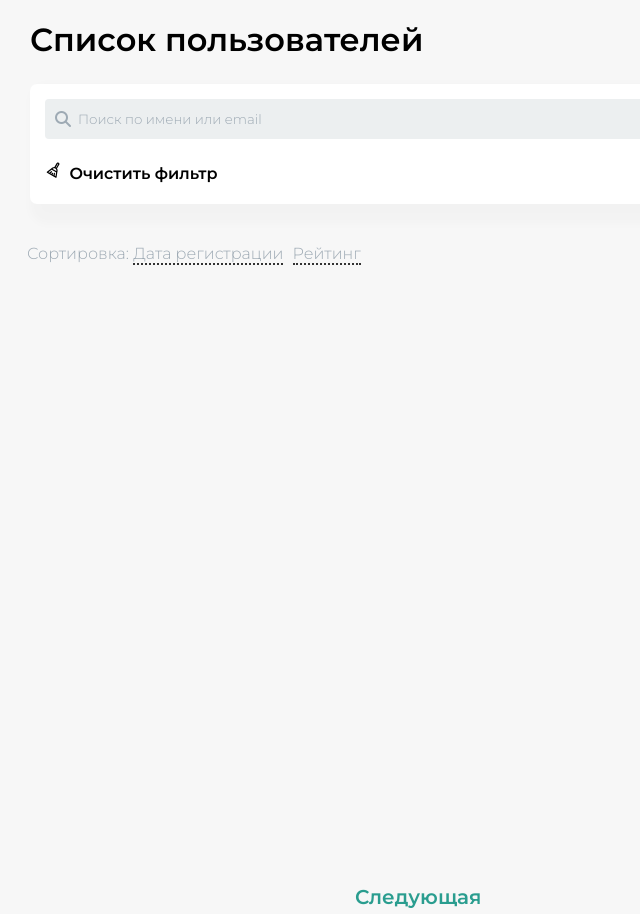
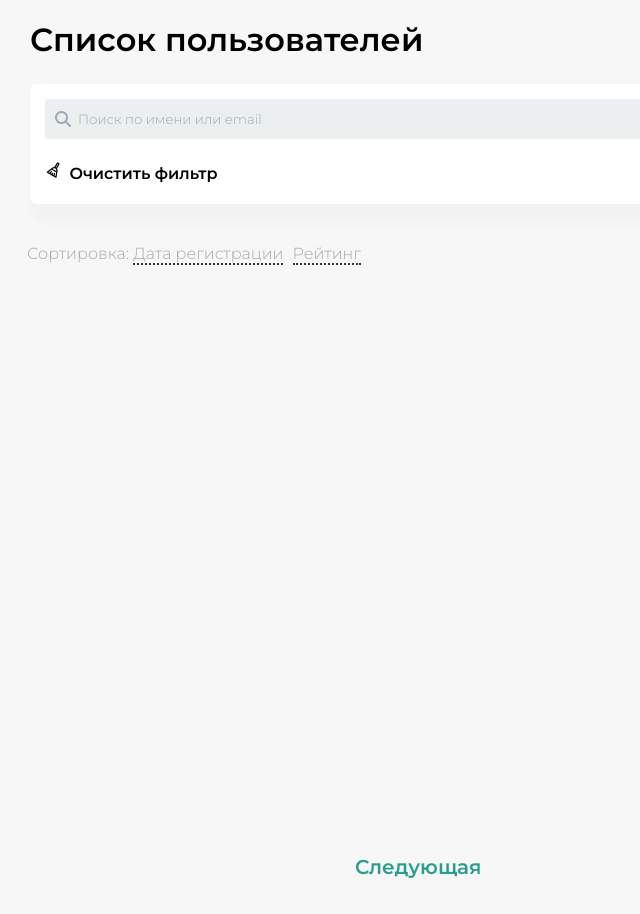
Before and after one commit to Programmerfd54/Test_task_lab, a plain HTML site: page index.html in a window 1280 px wide. Shown: the whole page, without its empty margins (0-640 px from the left). After the commit the page ends 884 px from the top, so only its background shows below. Drawn offline with Linux system fonts and the light colour scheme; no server answers.

Commit message:
Update style.css

```diff
--- a/style.css
+++ b/style.css
@@ -165,7 +165,7 @@ body {
 }
 .base .pagination{
     position: absolute;
-    margin-top: 880px;
+    margin-top: 850px;
     margin-left: 350px;
     padding: 5px;
     color: #333333;
```
